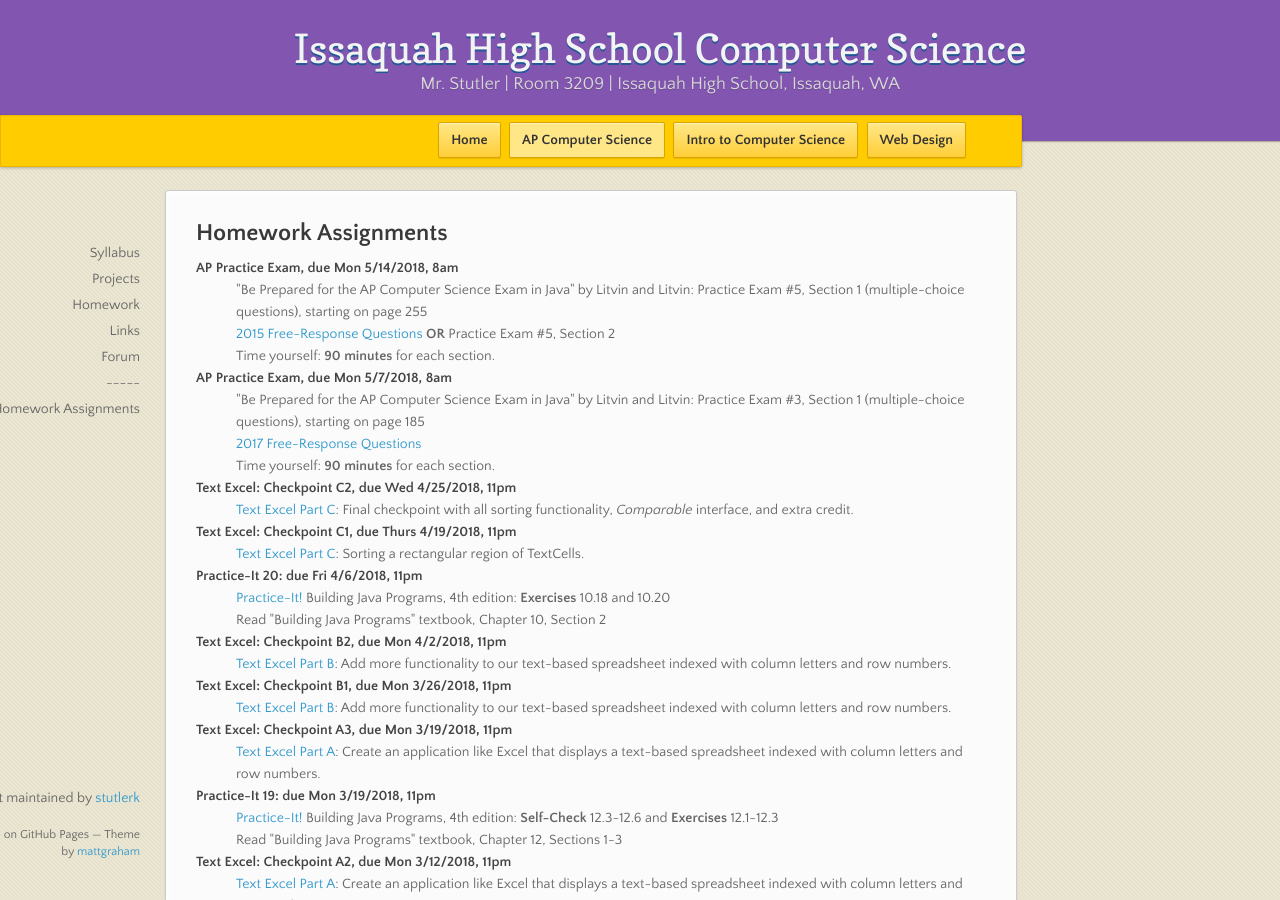
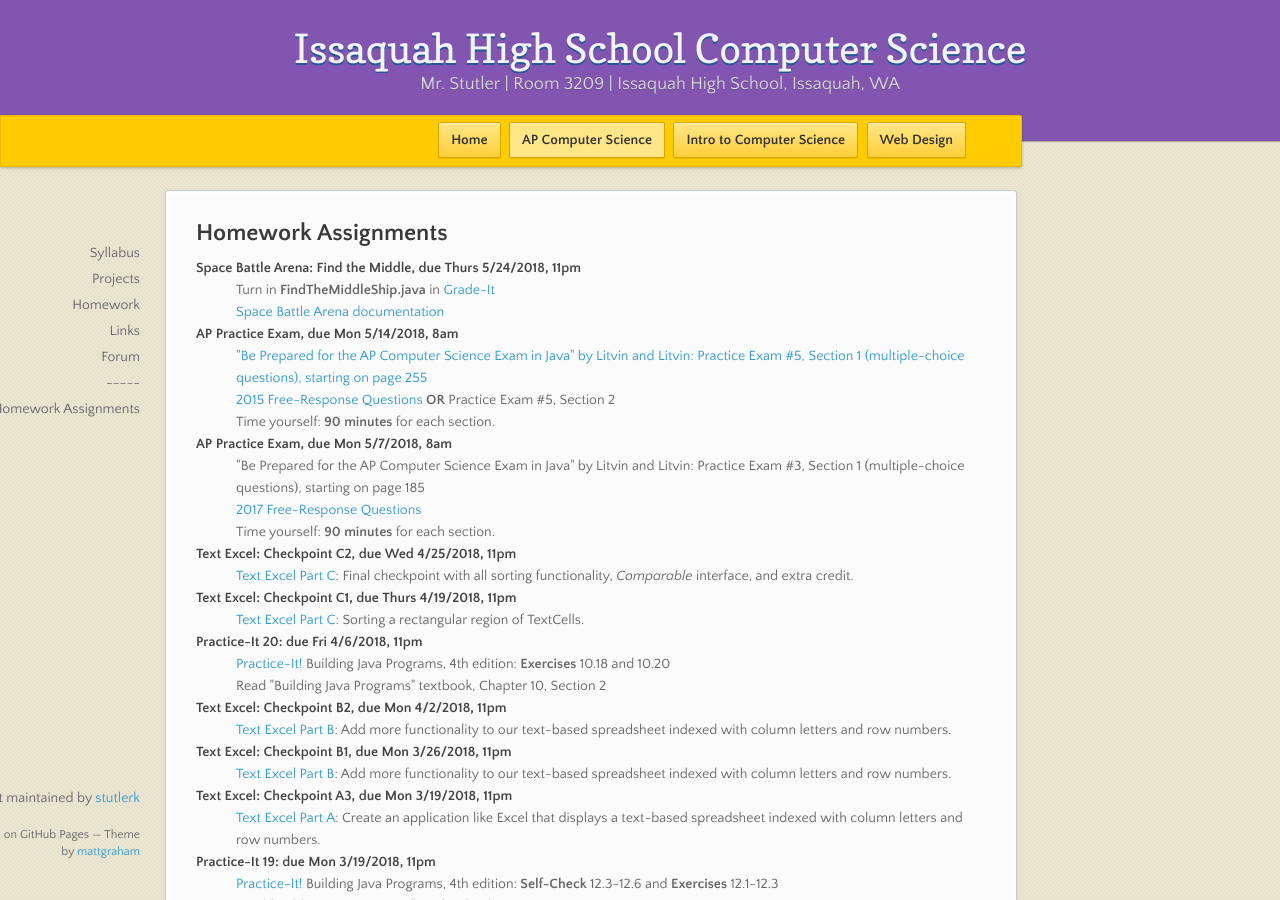
Before and after one commit to stutlerk/ihs-website, a Jekyll site: the page built from _apcs/homework.html, in a window 1280 px wide and 900 px high. Built offline with Jekyll 4.4.1, drawn with Linux system fonts in a browser that asks for light colours; nearby versions of some CDN libraries.

Commit message:
Update homework.html

```diff
--- a/_apcs/homework.html
+++ b/_apcs/homework.html
@@ -6,6 +6,10 @@ layout: course
 <section>
 <h2>Homework Assignments</h2>
   <dl>
+    <dt>Space Battle Arena: Find the Middle, due Thurs 5/24/2018, 11pm</dt>
+    <dd>Turn in <b>FindTheMiddleShip.java</b> in <a href="https://gradeit-hs.cs.washington.edu/issaquah/" target="_blank">Grade-It</a></dd>
+    <dd><a href="http://mikeware.github.io/SpaceBattleArena/" target="_blank">Space Battle Arena documentation</b></dd>
+
     <dt>AP Practice Exam, due Mon 5/14/2018, 8am</dt>
     <dd>"Be Prepared for the AP Computer Science Exam in Java" by Litvin and Litvin: Practice Exam #5, Section 1 (multiple-choice questions), starting on page 255</dd>
     <dd><a href="https://secure-media.collegeboard.org/digitalServices/pdf/ap/ap15_frq_computer_science_a.pdf" target="_blank">2015 Free-Response Questions</a> <b>OR</b> Practice Exam #5, Section 2</dd>
```
